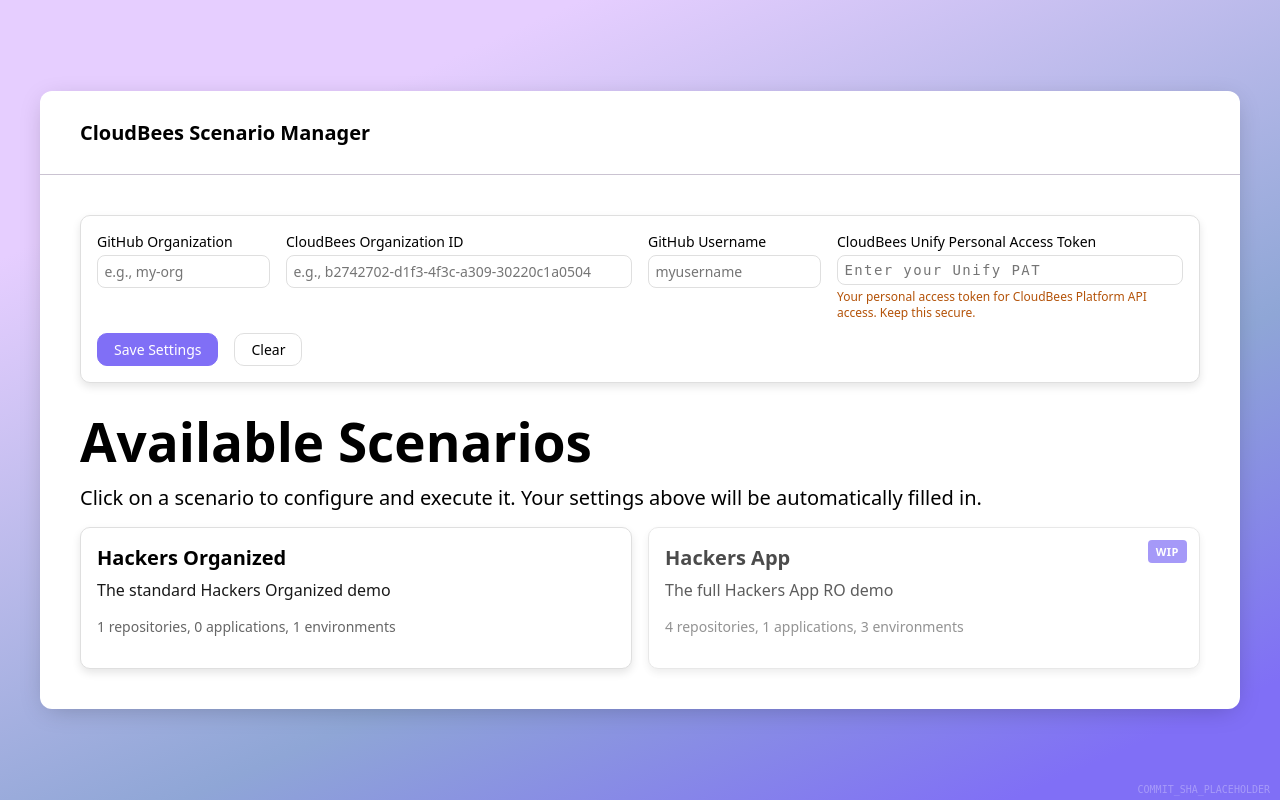
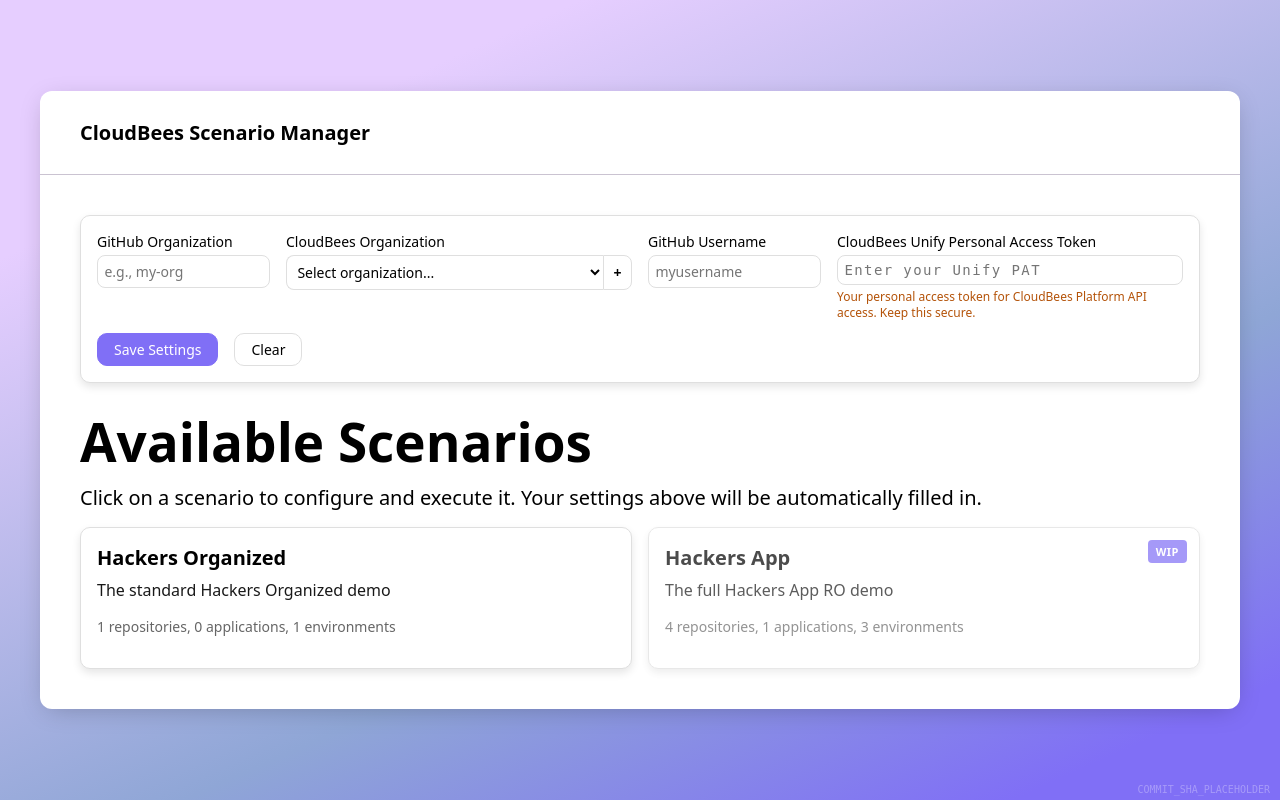
Before and after one commit to cb-demos/mimic, a FastAPI app: page / in a window 1280 px wide. Run offline with FastAPI, Linux system fonts and the light colour scheme; some web fonts are replaced.

Commit message:
turning orgs into dropdown

```diff
--- a/src/main.py
+++ b/src/main.py
@@ -10,6 +10,7 @@ from pydantic import BaseModel
 from src.config import settings
 from src.creation_pipeline import CreationPipeline
 from src.scenarios import get_scenario_manager, initialize_scenarios
+from src.unify import UnifyAPIClient
 
 
 @asynccontextmanager
@@ -48,6 +49,11 @@ class InstantiateRequest(BaseModel):
     unify_pat: str
     invitee_username: str | None = None
     parameters: dict[str, Any] | None = None
+
+
+class OrganizationRequest(BaseModel):
+    organization_id: str
+    unify_pat: str
 
 
 @app.get("/", response_class=HTMLResponse)
@@ -150,6 +156,32 @@ async def get_scenario(scenario_id: str):
     return result
 
 
+@app.post("/api/organizations/details")
+async def get_organization_details(request: OrganizationRequest):
+    """
+    Get organization details from CloudBees Platform API.
+
+    This endpoint fetches organization information using the provided PAT
+    and returns the display name.
+    """
+    try:
+        with UnifyAPIClient(api_key=request.unify_pat) as client:
+            org_data = client.get_organization(request.organization_id)
+
+            # Extract what we need from the known response structure
+            org = org_data["organization"]
+            return {
+                "id": org["id"],
+                "displayName": org["displayName"]
+            }
+
+    except Exception as e:
+        raise HTTPException(
+            status_code=400,
+            detail=f"Failed to fetch organization details: {str(e)}"
+        ) from e
+
+
 @app.post("/instantiate/{scenario_id}")
 async def instantiate_scenario(scenario_id: str, request: InstantiateRequest):
     """
--- a/static/script.js
+++ b/static/script.js
@@ -1,3 +1,113 @@
+// Organization management using localStorage
+class Organizations {
+    static STORAGE_KEY = 'mimic_organizations';
+    static SELECTED_KEY = 'mimic_selected_org';
+
+    static load() {
+        try {
+            const orgs = localStorage.getItem(this.STORAGE_KEY);
+            return orgs ? JSON.parse(orgs) : [];
+        } catch (e) {
+            console.error('Failed to load organizations:', e);
+            return [];
+        }
+    }
+
+    static save(organizations) {
+        try {
+            localStorage.setItem(this.STORAGE_KEY, JSON.stringify(organizations));
+            return true;
+        } catch (e) {
+            console.error('Failed to save organizations:', e);
+            return false;
+        }
+    }
+
+    static getSelected() {
+        try {
+            const selectedId = localStorage.getItem(this.SELECTED_KEY);
+            const organizations = this.load();
+            return organizations.find(org => org.id === selectedId) || null;
+        } catch (e) {
+            console.error('Failed to get selected organization:', e);
+            return null;
+        }
+    }
+
+    static setSelected(orgId) {
+        try {
+            localStorage.setItem(this.SELECTED_KEY, orgId);
+            return true;
+        } catch (e) {
+            console.error('Failed to set selected organization:', e);
+            return false;
+        }
+    }
+
+    static add(organization) {
+        const organizations = this.load();
+        const existing = organizations.findIndex(org => org.id === organization.id);
+
+        if (existing >= 0) {
+            // Update existing
+            organizations[existing] = organization;
+        } else {
+            // Add new
+            organizations.push(organization);
+        }
+
+        return this.save(organizations);
+    }
+
+    static remove(orgId) {
+        const organizations = this.load();
+        const filtered = organizations.filter(org => org.id !== orgId);
+
+        // If we're removing the selected org, clear selection
+        const selected = this.getSelected();
+        if (selected && selected.id === orgId) {
+            localStorage.removeItem(this.SELECTED_KEY);
+        }
+
+        return this.save(filtered);
+    }
+
+    static clear() {
+        try {
+            localStorage.removeItem(this.STORAGE_KEY);
+            localStorage.removeItem(this.SELECTED_KEY);
+            return true;
+        } catch (e) {
+            console.error('Failed to clear organizations:', e);
+            return false;
+        }
+    }
+
+    static async fetchDetails(orgId, unifyPat) {
+        try {
+            const response = await fetch('/api/organizations/details', {
+                method: 'POST',
+                headers: {
+                    'Content-Type': 'application/json',
+                },
+                body: JSON.stringify({
+                    organization_id: orgId,
+                    unify_pat: unifyPat
+                })
+            });
+
+            if (!response.ok) {
+                const error = await response.json();
+                throw new Error(error.detail || 'Failed to fetch organization details');
+            }
+
+            return await response.json();
+        } catch (error) {
+            throw new Error(`Failed to fetch organization details: ${error.message}`);
+        }
+    }
+}
+
 // Settings management using localStorage
 class Settings {
     static STORAGE_KEY = 'mimic_settings';
@@ -44,6 +154,142 @@ class Settings {
         } catch (e) {
             console.error('Failed to clear settings:', e);
             return false;
+        }
+    }
+}
+
+// Organization management UI
+class OrganizationManager {
+    static init() {
+        this.populateDropdowns();
+        this.initializeEventListeners();
+    }
+
+    static populateDropdowns() {
+        const organizations = Organizations.load();
+        const selected = Organizations.getSelected();
+
+        // Populate main settings dropdown
+        const settingsDropdown = document.getElementById('organization_selector');
+        if (settingsDropdown) {
+            this.populateDropdown(settingsDropdown, organizations, selected);
+        }
+
+        // Populate scenario form dropdowns
+        document.querySelectorAll('.scenario-org-dropdown').forEach(dropdown => {
+            this.populateDropdown(dropdown, organizations, selected);
+        });
+    }
+
+    static populateDropdown(dropdown, organizations, selected) {
+        // Clear existing options except the first one
+        while (dropdown.children.length > 1) {
+            dropdown.removeChild(dropdown.lastChild);
+        }
+
+        // Add organization options
+        organizations.forEach(org => {
+            const option = document.createElement('option');
+            option.value = org.id;
+
+            // Format as "displayName (truncated-uuid)"
+            const truncatedUuid = org.id.substring(0, 4) + '...';
+            option.textContent = `${org.displayName} (${truncatedUuid})`;
+
+            if (selected && selected.id === org.id) {
+                option.selected = true;
+            }
+
+            dropdown.appendChild(option);
+        });
+    }
+
+    static initializeEventListeners() {
+        // Handle organization selection
+        document.addEventListener('change', (e) => {
+            if (e.target.matches('.organization-dropdown')) {
+                const orgId = e.target.value;
+                if (orgId) {
+                    Organizations.setSelected(orgId);
+                    // Update all dropdowns to reflect selection
+                    this.populateDropdowns();
+                }
+            }
+        });
+    }
+
+    static showAddForm() {
+        const inputGroup = document.getElementById('add_org_input_group');
+        const selectGroup = document.getElementById('org_select_group');
+
+        inputGroup.style.display = 'flex';
+        selectGroup.style.display = 'none';
+        document.getElementById('new_org_id').focus();
+    }
+
+    static hideAddForm() {
+        const inputGroup = document.getElementById('add_org_input_group');
+        const selectGroup = document.getElementById('org_select_group');
+
+        inputGroup.style.display = 'none';
+        selectGroup.style.display = 'flex';
+        document.getElementById('new_org_id').value = '';
+    }
+
+    static async addOrganization() {
+        const orgIdInput = document.getElementById('new_org_id');
+        const orgId = orgIdInput.value.trim();
+
+        if (!orgId) {
+            alert('Please enter an organization ID');
+            return;
+        }
+
+        // Validate UUID format
+        const uuidRegex = /^[0-9a-f]{8}-[0-9a-f]{4}-[0-9a-f]{4}-[0-9a-f]{4}-[0-9a-f]{12}$/i;
+        if (!uuidRegex.test(orgId)) {
+            alert('Please enter a valid UUID format');
+            return;
+        }
+
+        try {
+            // Get PAT from settings
+            const unifyPat = Settings.get('unify_pat');
+            if (!unifyPat) {
+                alert('Please set your CloudBees Unify Personal Access Token first');
+                return;
+            }
+
+            // Show loading state
+            const addBtn = document.querySelector('.input-group-btn.add-btn');
+            const originalText = addBtn.textContent;
+            addBtn.disabled = true;
+            addBtn.textContent = '...';
+
+            // Fetch organization details
+            const orgDetails = await Organizations.fetchDetails(orgId, unifyPat);
+
+            // Add to local storage
+            Organizations.add(orgDetails);
+
+            // Set as selected
+            Organizations.setSelected(orgDetails.id);
+
+            // Update UI
+            this.populateDropdowns();
+            this.hideAddForm();
+
+            // Show success message
+            ScenarioForm.prototype.showBriefMessage(`Added organization: ${orgDetails.displayName}`, 'success');
+
+        } catch (error) {
+            console.error('Failed to add organization:', error);
+            alert(`Failed to add organization: ${error.message}`);
+        } finally {
+            // Reset button state
+            const addBtn = document.querySelector('.input-group-btn.add-btn');
+            addBtn.disabled = false;
+            addBtn.textContent = '+';
         }
     }
 }
@@ -119,8 +365,8 @@ class ScenarioForm {
             });
         }
 
-        // Also listen for changes on settings inputs to auto-save
-        const settingsInputs = document.querySelectorAll('.inline-settings input');
+        // Also listen for changes on settings inputs to auto-save (except org-related ones)
+        const settingsInputs = document.querySelectorAll('.inline-settings input:not(#new_org_id)');
         settingsInputs.forEach(input => {
             input.addEventListener('blur', () => {
                 this.autoSaveSettings();
@@ -141,18 +387,16 @@ class ScenarioForm {
             }
 
             Settings.save(settings);
-            // Optionally show a brief "saved" indicator
-            this.showBriefMessage('Settings auto-saved', 'success');
         }
     }
 
     populateFormWithSettings(form) {
         const settings = Settings.getAll();
+        const selectedOrg = Organizations.getSelected();
 
         // Map settings to common form field names
         const fieldMapping = {
             'target_org': 'target_org',
-            'organization_id': 'organization_id',
             'invitee_username': 'invitee_username',
             'unify_pat': 'unify_pat'
         };
@@ -164,6 +408,12 @@ class ScenarioForm {
                 input.value = value;
             }
         });
+
+        // Set organization dropdown to selected org
+        const orgDropdown = form.querySelector('[name="organization_id"]');
+        if (orgDropdown && selectedOrg) {
+            orgDropdown.value = selectedOrg.id;
+        }
     }
 
     async handleScenarioSubmission(form) {
@@ -343,5 +593,6 @@ class ScenarioForm {
 
 // Initialize when DOM is loaded
 document.addEventListener('DOMContentLoaded', () => {
+    OrganizationManager.init();
     new ScenarioForm();
 });
--- a/static/style.css
+++ b/static/style.css
@@ -432,3 +432,88 @@ a {
 .execution-results li {
   margin-bottom: 0.25rem;
 }
+
+/* Organization selector styles */
+.organization-selector {
+  display: flex;
+  flex-direction: column;
+  gap: 0;
+}
+
+.organization-dropdown {
+  flex: 1;
+  padding: 0.4rem;
+  padding-right: 1rem;
+  border: 1px solid #DFDFDF;
+  border-radius: 8px 0 0 8px;
+  border-right: none;
+  background: white;
+  font-size: 14px;
+}
+
+.organization-dropdown:focus {
+  outline: none;
+  border-color: #806FF6;
+  box-shadow: 0 0 0 2px rgba(128, 111, 246, 0.2);
+}
+
+.add-org-trigger-btn {
+  border-radius: 0 8px 8px 0;
+}
+
+.input-group {
+  display: flex;
+}
+
+#add_org_input_group {
+  margin-top: 0;
+}
+
+.input-group .org-id-input {
+  flex: 1;
+  padding: 0.4rem;
+  border: 1px solid #DFDFDF;
+  border-radius: 8px 0 0 8px;
+  border-right: none;
+  font-family: 'Monaco', 'Menlo', 'Ubuntu Mono', monospace;
+  font-size: 13px;
+  margin-bottom: 0;
+}
+
+.input-group .org-id-input:focus {
+  outline: none;
+  border-color: #806FF6;
+  box-shadow: 0 0 0 2px rgba(128, 111, 246, 0.2);
+}
+
+.input-group-btn {
+  padding: 0.4rem 0.6rem;
+  border: 1px solid #DFDFDF;
+  background: white;
+  cursor: pointer;
+  font-size: 14px;
+  font-weight: bold;
+  display: flex;
+  align-items: center;
+  justify-content: center;
+}
+
+.input-group-btn.add-btn {
+  background: #806FF6;
+  color: white;
+  border-color: #806FF6;
+}
+
+.input-group-btn.add-btn:hover {
+  background: #6B5AE0;
+  border-color: #6B5AE0;
+}
+
+.input-group-btn.cancel-btn {
+  border-radius: 0 8px 8px 0;
+  color: #666;
+}
+
+.input-group-btn.cancel-btn:hover {
+  background: #f5f5f5;
+}
--- a/templates/index.html
+++ b/templates/index.html
@@ -16,9 +16,20 @@
                     </div>
 
                     <div class="form-group">
-                        <label for="organization_id">CloudBees Organization ID</label>
-                        <input type="text" name="organization_id" id="organization_id"
-                            placeholder="e.g., b2742702-d1f3-4f3c-a309-30220c1a0504">
+                        <label for="organization_selector">CloudBees Organization</label>
+                        <div class="organization-selector">
+                            <div class="input-group" id="org_select_group">
+                                <select id="organization_selector" class="organization-dropdown">
+                                    <option value="">Select organization...</option>
+                                </select>
+                                <button type="button" class="input-group-btn add-org-trigger-btn" id="add_org_trigger" onclick="OrganizationManager.showAddForm()" title="Add new organization">+</button>
+                            </div>
+                            <div class="input-group" id="add_org_input_group" style="display: none;">
+                                <input type="text" id="new_org_id" placeholder="Organization ID (UUID)" class="org-id-input">
+                                <button type="button" class="input-group-btn add-btn" onclick="OrganizationManager.addOrganization()" title="Add organization">+</button>
+                                <button type="button" class="input-group-btn cancel-btn" onclick="OrganizationManager.hideAddForm()" title="Cancel">×</button>
+                            </div>
+                        </div>
                     </div>
 
                     <div class="form-group">
@@ -67,9 +78,10 @@
 
                         <!-- CloudBees Settings -->
                         <div class="form-group">
-                            <label for="organization_id_{{ scenario.id }}">CloudBees Organization ID *</label>
-                            <input type="text" name="organization_id" id="organization_id_{{ scenario.id }}" required
-                                placeholder="e.g., b2742702-d1f3-4f3c-a309-30220c1a0504">
+                            <label for="organization_id_{{ scenario.id }}">CloudBees Organization *</label>
+                            <select name="organization_id" id="organization_id_{{ scenario.id }}" class="organization-dropdown scenario-org-dropdown" required>
+                                <option value="">Select organization...</option>
+                            </select>
                         </div>
 
                         <div class="form-group">
```
Also changed, not shown: src/unify.py (+7 -0 lines).
